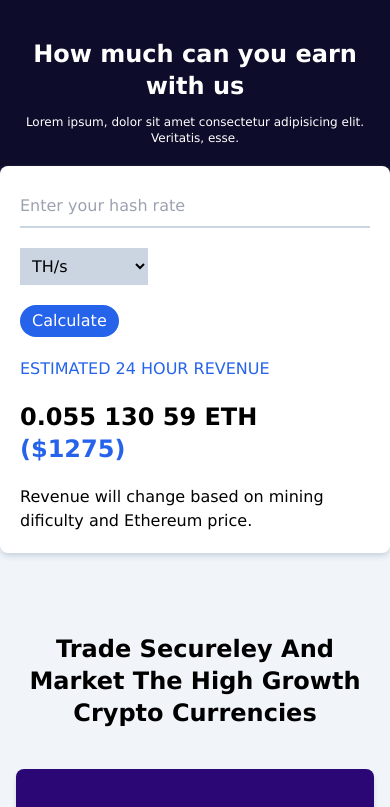
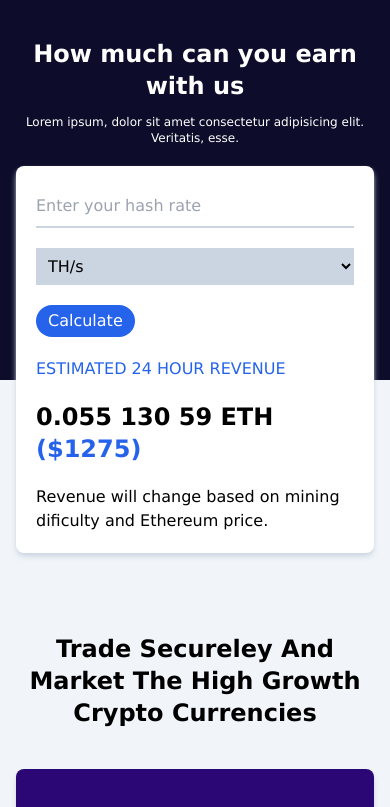
Before and after one commit to tsikatawill/crappo, a React (Create React App) app: page / in a window 390 px wide. Shown: the part 1662-2469 px from the top of the page. Built offline with nearby package versions, Linux system fonts and the light colour scheme.

Commit message:
"contain" hash calculator section
add container around elements

```diff
--- a/src/components/HashCalculatorSection.jsx
+++ b/src/components/HashCalculatorSection.jsx
@@ -9,7 +9,7 @@ export default function HashCalculatorSection() {
         variants={AnimateUpV}
         initial="initial"
         whileInView="animate"
-        className="section-head text-center mb-5 space-y-3"
+        className="container section-head text-center mb-5 space-y-3"
       >
         <h2 className="font-semibold text-2xl">
           How much can you earn with us{' '}
@@ -21,7 +21,7 @@ export default function HashCalculatorSection() {
       </motion.div>
 
       <div
-        className="pb-10"
+        className="pb-10 container"
         style={{
           background:
             'linear-gradient(to bottom, #0D0D2B 50%, rgb(241 245 249) 50%)'
@@ -40,7 +40,7 @@ export default function HashCalculatorSection() {
               className="border-b-2 border-slate-300 focus:outline-none text-black py-2 flex-grow"
             />
 
-            <select className="bg-slate-300 text-black w-32 p-2">
+            <select className="bg-slate-300 text-black w-full md:w-32 p-2">
               <option disabled>Select unit...</option>
               <option>TH/s</option>
               <option>H/s</option>
```
